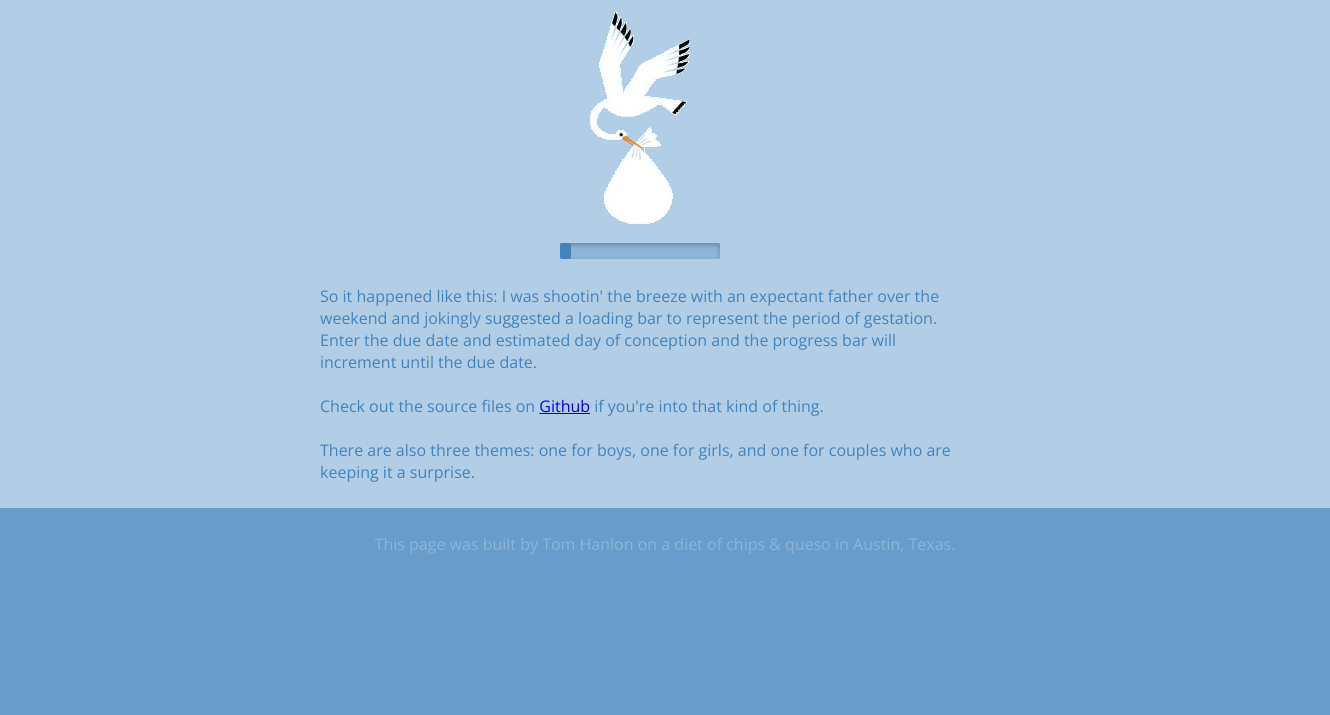
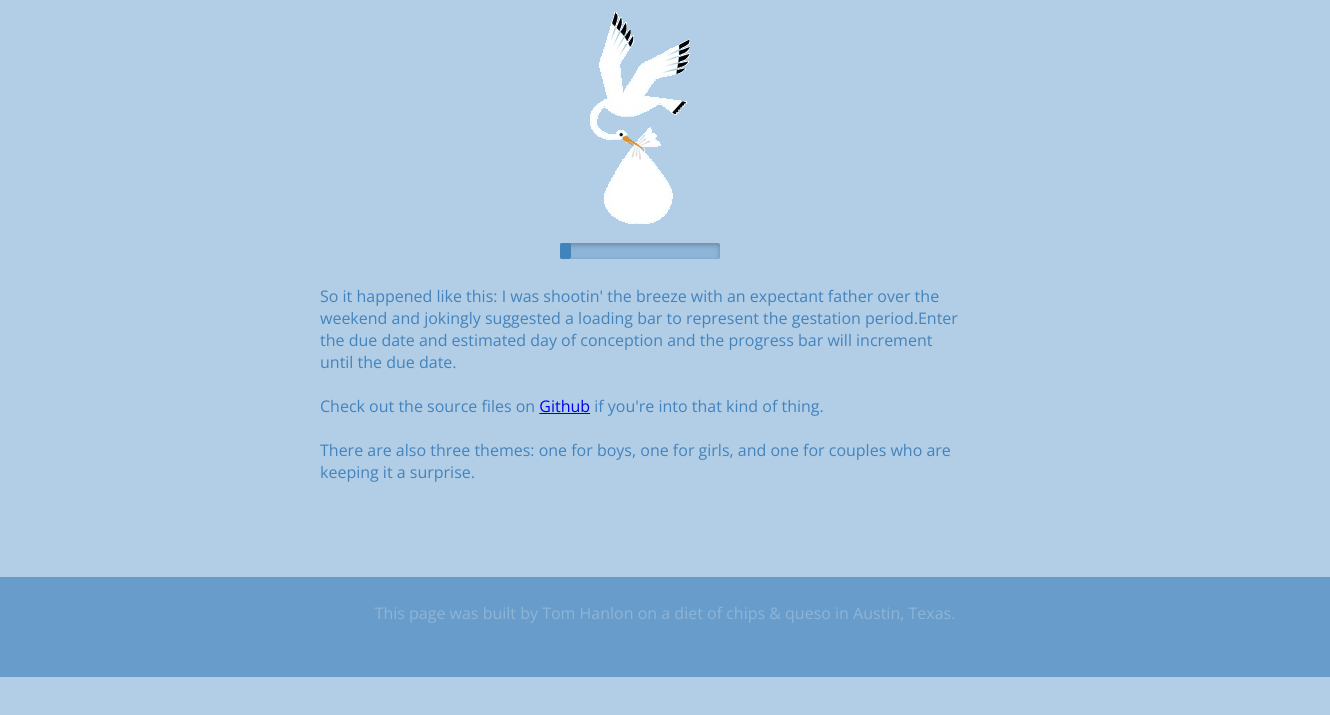
Before and after one commit to gpfeff/babyloader, a plain HTML site: page index.html in a window 1280 px wide. Shown: the part 123-838 px from the top of the page, 1330 px wide, since content can reach past the window. After the commit the page ends 800 px from the top, so only its background shows below. Drawn offline with nearby package versions, Linux system fonts and the light colour scheme.

Commit message:
Slight tweak to bottom margin of explanation div

```diff
--- a/css/boy.css
+++ b/css/boy.css
@@ -52,9 +52,10 @@ progress[value]::-webkit-progress-value {
   color: #8db5d8;
   font-family: 'Open Sans', sans-serif;
   background-color: #689cca;
-  height: 250px;
+  height: 50px;
   margin-top: 25px;
   bottom: 0;
+  position: fixed;
   width: 100%;
   padding: 25px;
   text-align: center;
@@ -73,6 +74,7 @@ progress[value]::-webkit-progress-value {
   text-align: left;
   margin: auto;
   margin-top: 25px;
+  margin-bottom:150px;
 }
 
 img {
--- a/css/girl.css
+++ b/css/girl.css
@@ -53,6 +53,7 @@ progress[value]::-webkit-progress-value {
   background-color: #689cca;
   height: 250px;
   margin-top: 25px;
+  position: fixed;
   bottom: 0;
   width: 100%;
   padding: 25px;
@@ -72,6 +73,7 @@ progress[value]::-webkit-progress-value {
   text-align: left;
   margin: auto;
   margin-top: 25px;
+  margin-bottom: 150px;
 }
 
 img {
--- a/css/surprise.css
+++ b/css/surprise.css
@@ -57,6 +57,7 @@ progress[value]::-webkit-progress-value {
   width: 100%;
   padding: 25px;
   text-align: center;
+  position: fixed;
 }
 
 .footer-link{
@@ -72,6 +73,7 @@ progress[value]::-webkit-progress-value {
   text-align: left;
   margin: auto;
   margin-top: 25px;
+  margin-bottom: 150px;
 }
 
 img {
--- a/index.html
+++ b/index.html
@@ -20,7 +20,7 @@
         <progress id="progressbar" max="100" value=""></progress>
       </div>
       <div class="explanation">
-        <p>So it happened like this: I was shootin' the breeze with an expectant father over the weekend and jokingly suggested a loading bar to represent the period of gestation. Enter the due date and estimated day of conception and the progress bar will increment until the due date.</p><br />
+        <p>So it happened like this: I was shootin' the breeze with an expectant father over the weekend and jokingly suggested a loading bar to represent the gestation period.Enter the due date and estimated day of conception and the progress bar will increment until the due date.</p><br>
         <p>Check out the source files on <a href="https://github.com/tomhanlon/babyloader" target="_blank">Github</a> if you're into that kind of thing.</p><br />
         <p>There are also three themes: one for boys, one for girls, and one for couples who are keeping it a surprise.</p>
       </div>
```
